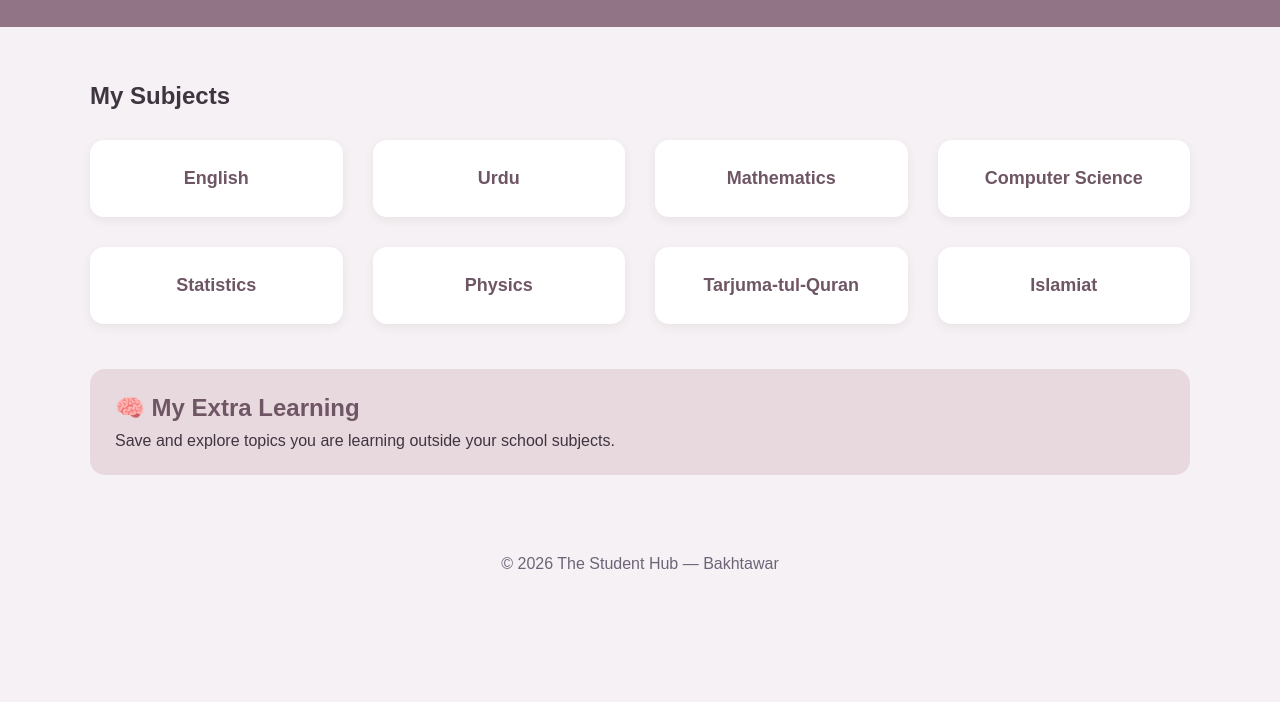
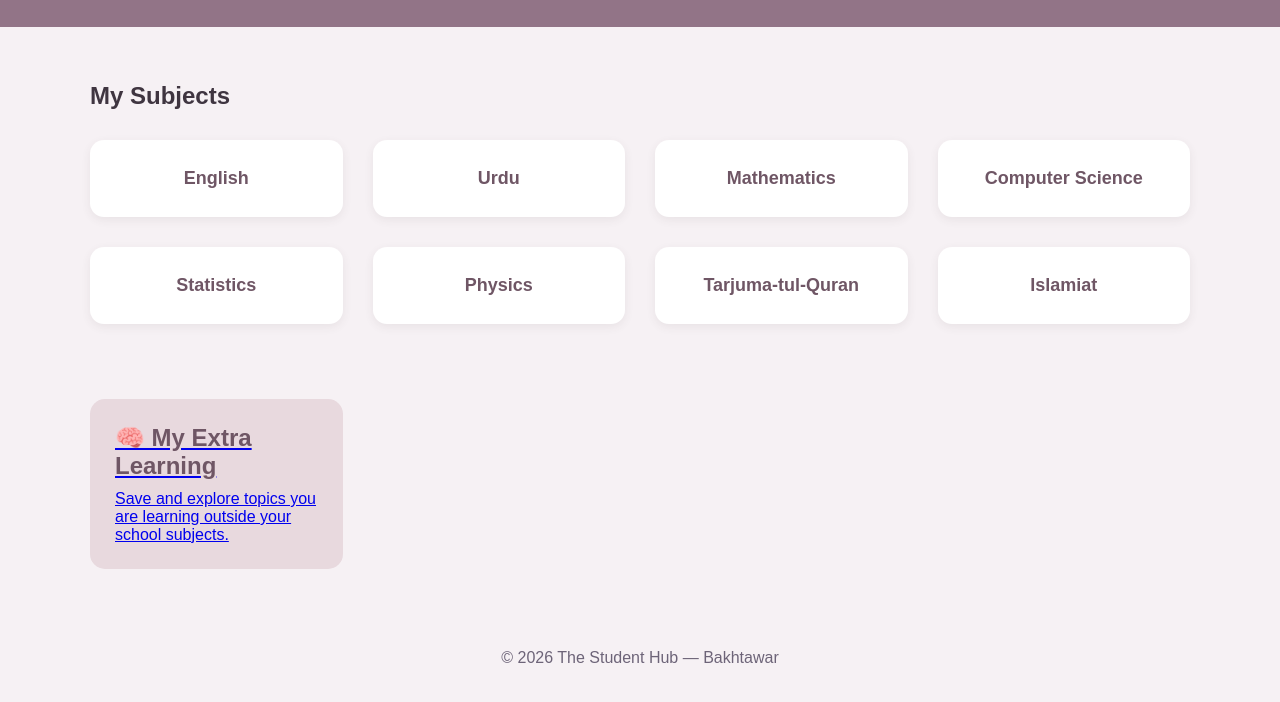
Before and after one commit to b92727077-cpu/the-student-hub, a plain HTML site: page dashboard.html in a window 1280 px wide. Shown: the part 96-798 px from the top of the page. Drawn offline with Linux system fonts and the light colour scheme.

Commit message:
Refactor extra learning section in dashboard.html

```diff
--- a/dashboard.html
+++ b/dashboard.html
@@ -165,14 +165,12 @@
                 <h3>Islamiat</h3>
             </a>
 
-        </section>
-
-        <section class="extra-learning">
-            <h2>🧠 My Extra Learning</h2>
-            <p>
-                Save and explore topics you are learning outside your school subjects.
-            </p>
-        </section>
+     <a href="extra-learning.html" class="extra-learning">
+    <h2>🧠 My Extra Learning</h2>
+    <p>
+        Save and explore topics you are learning outside your school subjects.
+    </p>
+</a>
 
     </main>
 
```
